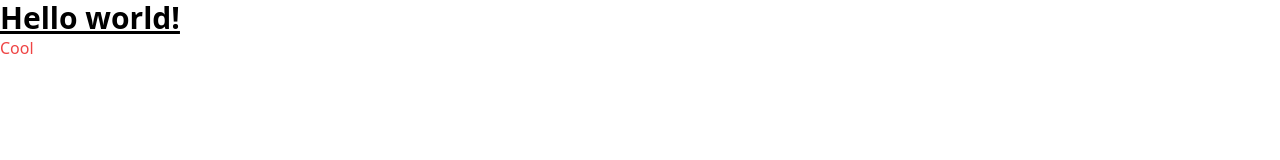
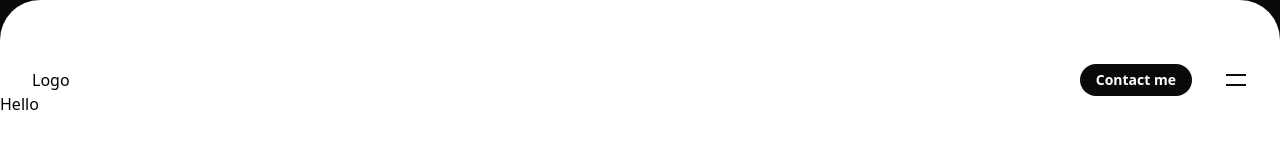
Before and after one commit to Jakal02/personal-website, a website: page index.html in a window 1280 px wide. Drawn offline with Linux system fonts and the light colour scheme.

Commit message:
begun styling and added basic javascript in-browser.

```diff
--- a/index.html
+++ b/index.html
@@ -1,5 +1,5 @@
 <!doctype html>
-<html>
+<html lang="en" class="h-full bg-neutral-950 text-base antialiased">
 <head>
   <meta charset="UTF-8">
   <meta name="viewport" content="width=device-width, initial-scale=1.0">
@@ -7,12 +7,49 @@
   <title>Personal Website</title>
 </head>
 
-<body>
-  <h1 class="text-3xl font-bold underline">
-    Hello world!
-  </h1>
-  <div>
-    <p class="text-red-500">Cool</p>
+<body class="flex min-h-full flex-col">
+  <script type="text/javascript">
+    function navbar(button){
+      if(document.getElementById("sandwich").getAttribute("aria-expanded")=="false"){
+        document.getElementById("sandwich").setAttribute("aria-expanded", "true");
+        document.getElementById("main-tile").classList.add("mt-40");
+      }
+      else if(document.getElementById("sandwich").getAttribute("aria-expanded")=="true"){
+        document.getElementById("sandwich").setAttribute("aria-expanded", "false");
+        document.getElementById("main-tile").classList.remove("mt-40");
+      }
+    }
+  </script>
+  <header>
+    <div class="absolute left-0 right-0 top-2 z-40 pt-14">
+      <div class="mx-auto max-w-7xl px-6 lg:px-8">
+        <div class="flex items-center justify-between">
+          <a aria-label="Home" href="/">
+            <span>Logo</span>
+          </a>
+          <div class="flex items-center gap-x-8">
+            <a href="/contact" class="inline-flex rounded-full bg-neutral-950 text-white px-4 py-1.5 text-sm font-semibold transition hover:bg-neutral-700" class="bg-white">
+              <span class="relative">
+                Contact me
+              </span>
+            </a>
+            <button type="button" id="sandwich" onclick="navbar(this)" aria-expanded="false" class="rounded-full -m-2.5 p-2.5 transition hover:bg-neutral-950/10">
+              <svg viewBox="0 0 24 24" aria-hidden="true" class="h-6 w-6 fill-neutral-950 group-hover:fill-neutral-700">
+                <path d="M2 6h20v2H2zM2 16h20v2H2z">
+                </path>
+              </svg>
+            </button>
+          </div>
+        </div>
+      </div>
+    </div>
+  </header>
+  <div id="main-tile" style="border-top-left-radius: 40px; border-top-right-radius:40px; transform: none; transform-origin: 50% 50% 0px" class="relative flex flex-auto overflow-hidden bg-white pt-14">
+    <div style="transform: none; transform-origin: 50% 50% 0px;" class="relative isolate flex w-full flex-col pt-9">
+      Hello</div>
   </div>
 </body>
 </html>
+
+
+<!-- I copied some stuff from https://studio.tailwindui.com/-->
```
Also changed, not shown: dist/output.css.
